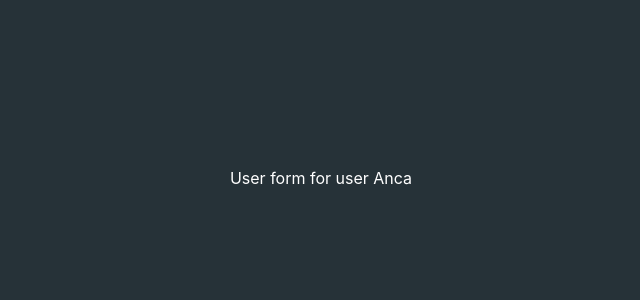
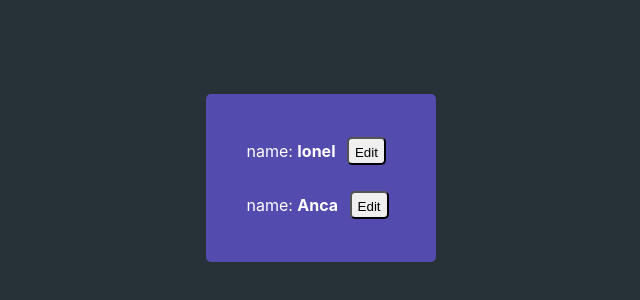
Before and after one commit to mdomnita/react-workshop, a React (Create React App) app: page / in a window 1280 px wide. Shown: the part 322-622 px from the top of the page, without its empty margins (319-959 px from the left). Built offline with nearby package versions, Linux system fonts and the light colour scheme.

Commit message:
user form ch 09

```diff
--- a/src/components/UserForm.js
+++ b/src/components/UserForm.js
@@ -1,6 +1,7 @@
 import React, { Component } from 'react';
 import mockApi from '../utils/mockApi';
 import {isObjectEmpty} from '../utils/utils';
+import Button from './common/Button';
 
 class UserForm extends Component {
 
@@ -22,7 +23,12 @@ class UserForm extends Component {
         let {user} = this.state;
         return (
             <>
-                {user && !isObjectEmpty(user) && <div>User form for user {user.name}</div>}
+            {
+                    user && !isObjectEmpty(user) &&
+                    <div>User form for user {user.name}
+                        <Button onClick={this.props.onCancel} text={'Go back'} classname={'cancel'}/>
+                    </div>
+                }
             </>
         );
     };
--- a/src/components/UserListItem.js
+++ b/src/components/UserListItem.js
@@ -1,4 +1,5 @@
 import React from 'react';
+import Button from "./common/Button";
 
 
 function UserListItem(props) {
@@ -6,6 +7,7 @@ function UserListItem(props) {
     return (
         <li style={{padding: 10}}>
             <span style={{cursor: 'pointer'}}>name: <b>{user.name}</b> </span>
+            <Button text={'Edit'} onClick={()=>{props.openUserForm(user.id)}}/>
         </li>
     );
 }
--- a/src/components/UsersList.js
+++ b/src/components/UsersList.js
@@ -9,8 +9,8 @@ class UsersList extends Component {
         super(props);
         this.state= {
             users: [],
-            isFormOpen: true,
-            currentUserClicked: 1
+            isFormOpen: false,
+            currentUserClicked: null
         }
     }
 
@@ -28,18 +28,34 @@ class UsersList extends Component {
         <ul className={'users-list-container'}>
             {
                 users.map((user) => (
-                    <UserListItem key={user.id} user={user}/>
+                    <UserListItem key={user.id} user={user} openUserForm={this.openUserForm}/>
                 ))
             }
         </ul>
     );
 
+    openUserForm = (userId) => {
+        this.setState({
+            currentUserClicked: userId,
+            isFormOpen: true
+        })
+    };
+
+    closeUserForm = () => {
+        this.setState({
+            currentUserClicked: null,
+            isFormOpen: false
+        })
+    };
+
     render() {
         let { users, isFormOpen, currentUserClicked } = this.state;
         return (
             <div>
-                {isFormOpen ?
-                    <UserForm userId={currentUserClicked}/> :
+                {isFormOpen ? <UserForm
+                        userId={currentUserClicked}
+                        onCancel={this.closeUserForm}
+                    /> :
                     users.length && this.renderUsersList(users)
                 }
             </div>
```
